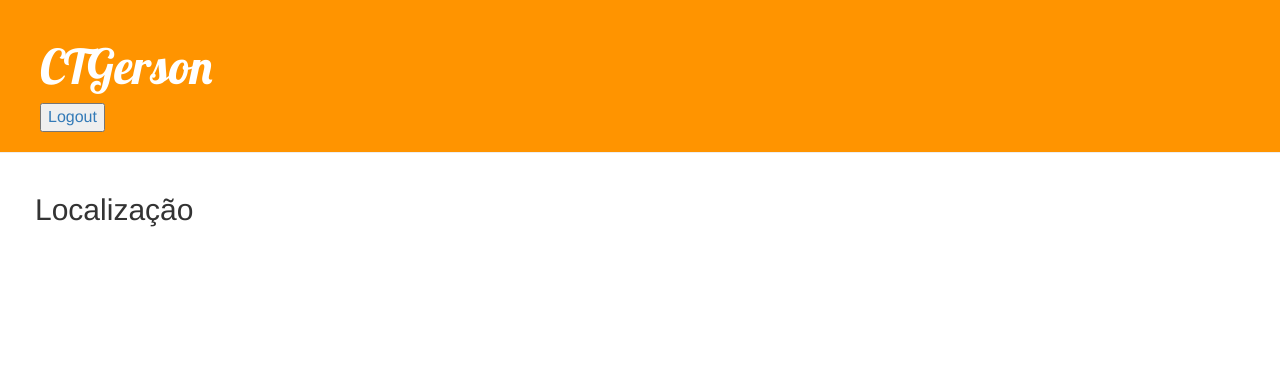
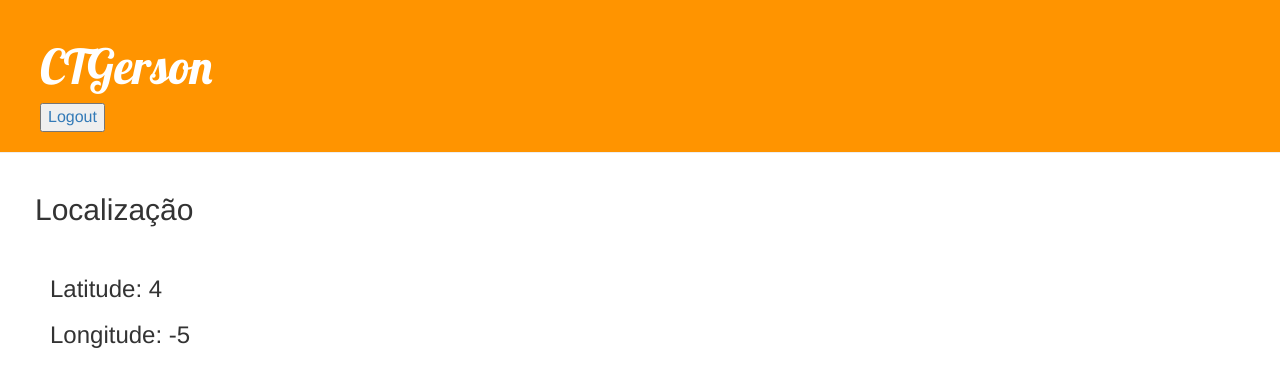
Before and after one commit to marcellocordeiro/CTGerson, a Django app: template web/CTGerson/templates/occurrence.html in a window 1280 px wide. Shown: the top 387 px of the page. Run offline with Django 3.2, Linux system fonts and the light colour scheme; data comes from the database, SQL or seed files in the repository; both versions use the stored data as it was after the commit; the template is opened without the code that fills it: most values are stand-ins (such as "Sample title", 1, 10 or a date in 2020); some libraries are stand-ins or nearby versions.

Commit message:
Fixes #2

```diff
--- a/web/CTGerson/templates/occurrence.html
+++ b/web/CTGerson/templates/occurrence.html
@@ -2,13 +2,13 @@
 
 {% block javascript %}
     <script>
-        var button_previous_status = null;
-
         setInterval(function () {
             $.ajax({
                 url: "/ajax/update_position/",
                 success: function (data) {
-                    $('#detail').hide().html(data).fadeIn('slow')
+
+                    $('#lat').hide().html(data.latitude).fadeIn('slow')
+                    $('#long').hide().html(data.longitude).fadeIn('slow')
                 }
             });
         }, 1000);
@@ -27,7 +27,7 @@
     </div>
 
     <div class="page-content" id="detail">
-        <h3>Latitude: {{ data.latitude }}</h3>
-        <h3>Longitude: {{ data.longitude }}</h3>
+        <h3>Latitude: <span id="lat">{{ latitude }}</span></h3>
+        <h3>Longitude: <span id="long">{{ longitude }}</span></h3>
     </div>
 {% endblock content %}
```
Also changed, not shown: web/db.sqlite3.
